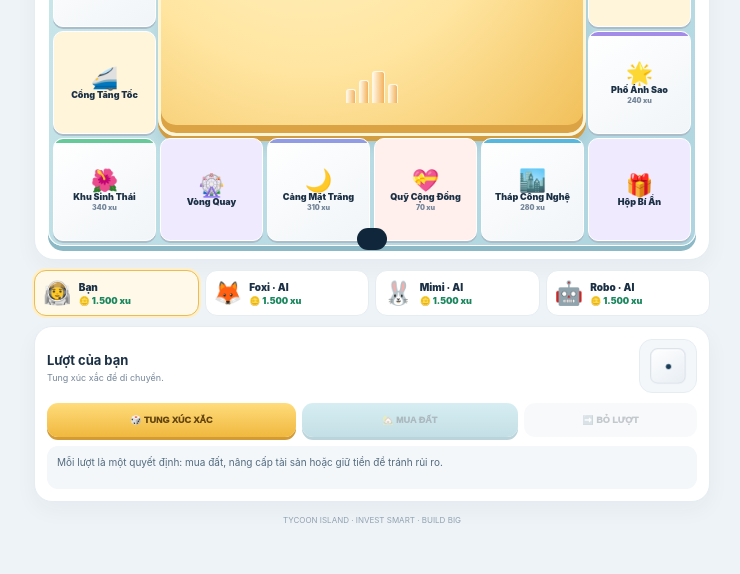
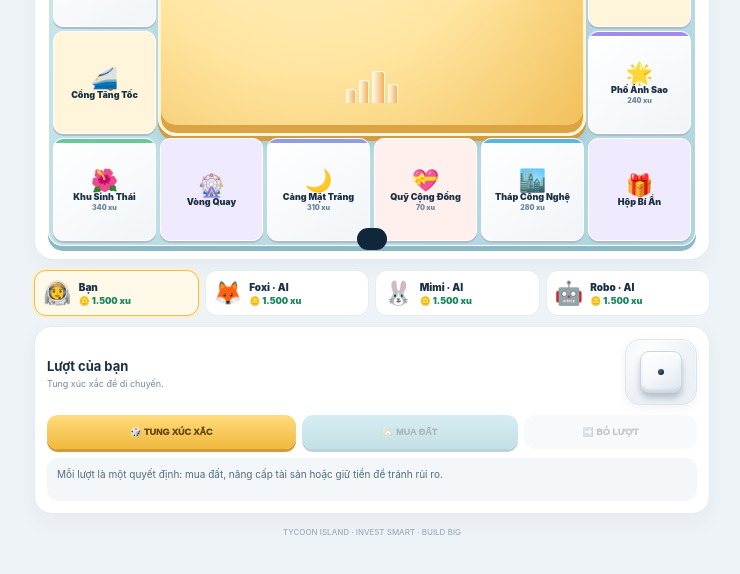
Before and after one commit to Tainguyen1234/tycoon-island, a plain HTML site: page index.html in a window 1280 px wide. Shown: the part 632-1206 px from the top of the page, without its empty margins (268-1008 px from the left). Drawn offline with Linux system fonts and the light colour scheme.

Commit message:
Replace dice tumble with smooth upright 3D spin (V0.6)

```diff
--- a/index.html
+++ b/index.html
@@ -1,5 +1,5 @@
 <!doctype html>
-<html lang="vi"><head><meta charset="utf-8"><meta name="viewport" content="width=device-width,initial-scale=1,maximum-scale=1,user-scalable=no"><meta name="theme-color" content="#10263b"><title>TYCOON ISLAND — V0.5</title>
+<html lang="vi"><head><meta charset="utf-8"><meta name="viewport" content="width=device-width,initial-scale=1,maximum-scale=1,user-scalable=no"><meta name="theme-color" content="#10263b"><title>TYCOON ISLAND — V0.6</title>
 <style>
 :root{--navy:#10263b;--ink:#1b3045;--muted:#75869a;--gold:#f4bd4e;--mint:#5fc59b;--line:#e5edf2}
 *{box-sizing:border-box}body{margin:0;background:#eef3f7;color:var(--ink);font-family:Inter,-apple-system,BlinkMacSystemFont,"Segoe UI",sans-serif;padding-bottom:24px}.app{max-width:700px;margin:auto}
@@ -11,12 +11,12 @@ main{padding:0 12px;margin-top:-17px}.wallet{display:flex;align-items:center;jus
 .island{position:absolute;z-index:1;inset:17%;border:3px solid #fff5d9;border-radius:18px;background:radial-gradient(ellipse at 35% 20%,#fff8d7,#ffe5a0 58%,#f1bf58);box-shadow:inset 0 -8px 0 #dca344,0 5px 0 #d29c40,0 9px 15px #3b64742c;display:flex;flex-direction:column;align-items:center;justify-content:center;text-align:center;overflow:hidden}.island .icon{font-size:clamp(29px,8vw,48px);filter:drop-shadow(0 4px 0 #d29a3e);animation:float 3s ease-in-out infinite}.island b{font-size:clamp(10px,2.8vw,16px);color:#65451c;z-index:1;margin-top:3px}.island small{font-size:7px;letter-spacing:1px;color:#8a6938;font-weight:950;margin-top:3px}.mini-city{position:absolute;bottom:7%;display:flex;align-items:end;gap:3px;opacity:.75}.mini-city i{display:block;width:10px;border:1px solid white;border-bottom:0;border-radius:3px 3px 0 0;background:linear-gradient(90deg,#fff,#f1a24a)}.mini-city i:nth-child(1){height:14px}.mini-city i:nth-child(2){height:23px}.mini-city i:nth-child(3){height:32px;width:13px}.mini-city i:nth-child(4){height:19px}
 .pawn{position:absolute;z-index:5;font-size:clamp(17px,4.5vw,25px);transform:translate(-50%,-75%);filter:drop-shadow(0 3px 2px #29415a70);transition:left .42s cubic-bezier(.2,.8,.2,1),top .42s cubic-bezier(.2,.8,.2,1);pointer-events:none}
 .roster{display:grid;grid-template-columns:repeat(2,minmax(0,1fr));gap:6px;margin:10px 0}.player{display:flex;align-items:center;gap:7px;min-width:0;padding:8px;border:1px solid var(--line);border-radius:12px;background:white}.player.active{border-color:#e8bc58;background:#fff9e9;box-shadow:0 0 0 2px #ffefc7}.avatar{font-size:23px}.pname{font-size:10px;font-weight:950;white-space:nowrap}.cash{font-size:9px;color:#19865d;font-weight:900;margin-top:2px}
-.play-panel{background:#fff;border:1px solid var(--line);border-radius:18px;padding:12px;box-shadow:0 8px 22px #17364b0b}.play-head{display:flex;align-items:center;justify-content:space-between;gap:8px}.play-head b{font-size:13px}.play-head small{display:block;color:var(--muted);font-size:9px;margin-top:3px}.dice-stage{width:58px;height:54px;display:grid;place-items:center;perspective:400px;background:#f4f7fa;border:1px solid #e5edf2;border-radius:13px}
-.cube{position:relative;width:34px;height:34px;transform-style:preserve-3d;transform:rotateX(-22deg) rotateY(-28deg);transition:transform .35s cubic-bezier(.2,.8,.2,1)}
-.face{position:absolute;inset:0;border-radius:7px;border:1px solid #d5dee6;background:linear-gradient(145deg,#fff,#e8eef4);box-shadow:inset 0 1px 2px #fff;display:grid;grid-template:repeat(3,1fr)/repeat(3,1fr);padding:5px;gap:2px;backface-visibility:hidden}
-.face i{display:block;border-radius:50%;background:#183b57;align-self:center;justify-self:center;width:5px;height:5px}.front{transform:translateZ(17px)}.back{transform:rotateY(180deg) translateZ(17px)}.right{transform:rotateY(90deg) translateZ(17px)}.left{transform:rotateY(-90deg) translateZ(17px)}.topface{transform:rotateX(90deg) translateZ(17px)}.bottom{transform:rotateX(-90deg) translateZ(17px)}
-.cube.rolling{animation:tumble .72s cubic-bezier(.2,.7,.2,1) infinite}.cube.v1{transform:rotateX(0) rotateY(0)}.cube.v2{transform:rotateX(0) rotateY(-90deg)}.cube.v3{transform:rotateX(-90deg) rotateY(0)}.cube.v4{transform:rotateX(90deg) rotateY(0)}.cube.v5{transform:rotateX(0) rotateY(90deg)}.cube.v6{transform:rotateX(180deg) rotateY(0)}
-@keyframes tumble{0%{transform:rotateX(-22deg) rotateY(-28deg) translateY(0)}40%{transform:rotateX(160deg) rotateY(210deg) translateY(-8px)}75%{transform:rotateX(320deg) rotateY(390deg) translateY(-3px)}100%{transform:rotateX(698deg) rotateY(748deg) translateY(0)}}
+.play-panel{background:#fff;border:1px solid var(--line);border-radius:18px;padding:12px;box-shadow:0 8px 22px #17364b0b}.play-head{display:flex;align-items:center;justify-content:space-between;gap:8px}.play-head b{font-size:13px}.play-head small{display:block;color:var(--muted);font-size:9px;margin-top:3px}.dice-stage{width:72px;height:66px;display:grid;place-items:center;perspective:600px;background:radial-gradient(circle at 35% 25%,#fff,#eaf0f5 72%);border:1px solid #dce6ed;border-radius:15px;box-shadow:inset 0 1px 2px #fff,0 3px 8px #29445a12;overflow:visible}
+.cube{position:relative;width:42px;height:42px;transform-style:preserve-3d;transform:rotateX(-14deg) rotateY(-20deg) rotateZ(-7deg);transition:transform .35s cubic-bezier(.2,.8,.2,1);filter:drop-shadow(0 5px 3px #20394d45)}
+.face{position:absolute;inset:0;border-radius:9px;border:1px solid #cbd7e0;background:linear-gradient(145deg,#fff 0%,#f5f8fb 48%,#dce5ed 100%);box-shadow:inset 0 2px 3px #fff,inset 0 -2px 3px #cbd6df;display:grid;grid-template:repeat(3,1fr)/repeat(3,1fr);padding:6px;gap:2px;backface-visibility:hidden}
+.face i{display:block;border-radius:50%;background:radial-gradient(circle at 35% 30%,#46647d,#102b43 72%);align-self:center;justify-self:center;width:6px;height:6px;box-shadow:0 1px 1px #fff8}.front{transform:translateZ(21px)}.back{transform:rotateY(180deg) translateZ(21px)}.right{transform:rotateY(90deg) translateZ(21px)}.left{transform:rotateY(-90deg) translateZ(21px)}.topface{transform:rotateX(90deg) translateZ(21px)}.bottom{transform:rotateX(-90deg) translateZ(21px)}
+.cube.rolling{animation:spinCube 1.05s linear 1}.cube.v1{transform:rotateX(0) rotateY(0)}.cube.v2{transform:rotateX(0) rotateY(-90deg)}.cube.v3{transform:rotateX(-90deg) rotateY(0)}.cube.v4{transform:rotateX(90deg) rotateY(0)}.cube.v5{transform:rotateX(0) rotateY(90deg)}.cube.v6{transform:rotateX(180deg) rotateY(0)}
+@keyframes spinCube{0%{transform:rotateX(-14deg) rotateY(0deg) rotateZ(-7deg) translateY(0)}50%{transform:rotateX(-14deg) rotateY(540deg) rotateZ(-7deg) translateY(-3px)}100%{transform:rotateX(-14deg) rotateY(1080deg) rotateZ(-7deg) translateY(0)}}
 .controls{display:grid;grid-template-columns:1.15fr 1fr .8fr;gap:6px;margin-top:10px}button{border:0;border-radius:11px;padding:12px 4px;font-size:9px;font-weight:950;cursor:pointer;touch-action:manipulation}button:disabled{opacity:.35;filter:grayscale(.3)}.roll{background:linear-gradient(#ffdc7c,#f0b83e);color:#62430e;box-shadow:0 3px 0 #d29b36}.buy{background:linear-gradient(#75d6e8,#3daac7);color:#083d50;box-shadow:0 3px 0 #278ba7}.pass{background:#eaf0f5;color:#506478}
 .action-info{margin-top:9px;background:#f3f7fa;border-radius:11px;padding:9px 10px;min-height:43px;font-size:10px;line-height:1.4;color:#536b7f}.action-info strong{color:#1c4058}.toast{position:fixed;left:50%;bottom:18px;transform:translate(-50%,100px);background:#10263b;color:white;padding:11px 15px;border-radius:12px;font-size:11px;font-weight:850;transition:.25s;z-index:20;max-width:90%;text-align:center}.toast.show{transform:translate(-50%,0)}
 .overlay{position:fixed;inset:0;background:#0c2036bb;display:none;align-items:center;justify-content:center;padding:20px;z-index:30}.overlay.show{display:flex}.dialog{width:min(340px,100%);background:#fff;border-radius:20px;padding:18px;text-align:center;box-shadow:0 20px 55px #06162655}.dialog .symbol{font-size:38px}.dialog h3{margin:6px 0;font-size:18px}.dialog p{font-size:11px;color:#687c8e;line-height:1.45}.dialog .choices{display:flex;gap:8px;margin-top:12px}.dialog button{flex:1}
@@ -25,7 +25,7 @@ footer{text-align:center;color:#91a2b0;font-size:8px;padding:13px}
 @media(min-width:560px){header{padding-left:24px;padding-right:24px}.roster{grid-template-columns:repeat(4,1fr)}.tile{border-radius:10px}.board-card{padding:13px}}
 @media(max-width:360px){main{padding:0 8px}.board{gap:3px;padding:4px}.tile{border-radius:6px}.controls{gap:4px}button{font-size:8px}.mission{padding:8px}}
 </style></head><body><div class="app">
-<header><div class="head"><div class="logo">TYCOON ISLAND<small>ROLL THE DICE · BUILD YOUR EMPIRE</small></div><div class="version">GAMEPLAY REWORK · 0.5</div></div></header>
+<header><div class="head"><div class="logo">TYCOON ISLAND<small>ROLL THE DICE · BUILD YOUR EMPIRE</small></div><div class="version">DICE SPIN REWORK · 0.6</div></div></header>
 <main>
 <div class="wallet"><div><label>NGÂN SÁCH CỦA BẠN</label><strong id="balance">🪙 1.500 xu</strong></div><div class="turnno" id="turnNo">VÁN 01<br>LƯỢT 1</div></div>
 <div class="mission"><div class="mission-top"><span>🎯 HỢP ĐỒNG ĐẦU TƯ</span><span id="missionCount">0 / 2</span></div><p id="missionText">Sở hữu 2 bất động sản trước khi kết thúc vòng 6 để nhận thưởng 300 xu.</p><div class="bar"><i id="missionBar"></i></div></div>
```
